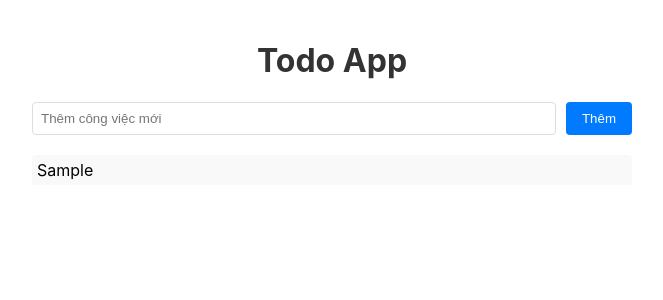
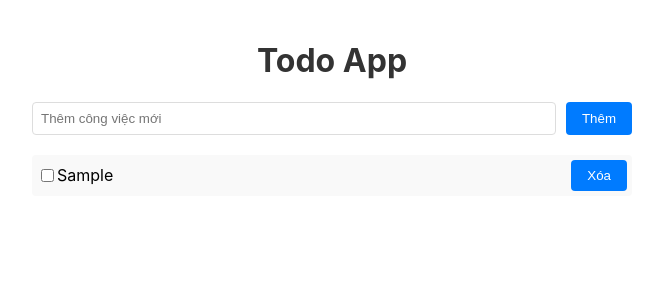
Before and after one commit to ngtrnhao/todo_list, a React (Create React App) app in the folder todo-app/: page / in a window 1280 px wide. Both pictures are taken after typing "Sample" into the empty fields and a click on the button "Thêm". Shown: the top 300 px of the page, without its empty margins (308-971 px from the left). Built offline with nearby package versions, Linux system fonts and the light colour scheme.

Commit message:
feat(TodoList) Implement check completed list Delete task

```diff
--- a/todo-app/src/App.jsx
+++ b/todo-app/src/App.jsx
@@ -1,25 +1,39 @@
-import './App.css';
-import ToDoForm from './components/TodoForm';
-import ToDoList from './components/ToDoList';
-import {useState} from 'react';
+import './App.css'
+import TodoForm from './components/TodoForm';
+import TodoList from './components/ToDoList';
+import { useState } from 'react';
+
 function App() {
-  const [todos, setTodos] = useState([]);
+  const [todos,setTodos] = useState ([]);
 
-  const handleAddToDo = (text) =>{
+  const handleAddTodo = (text) =>{
     const newTodo = {
       id:Date.now(),
       text:text,
       completed:false
     };
-    setTodos([...todos,newTodo]);
+    setTodos ([...todos,newTodo]);
+  };
+
+  const handleToggle =(id) =>{
+    setTodos(todos.maps(todo=>
+      todo.id === id ? {...todo,completed: !todo.completed} :todo
+    ));
+  };
+
+  const handleDelete = (id) =>{
+    setTodos(todos.filter(todo => todo.id !== id));
   }
   return (
     <div className="App">
-     <h1>Todo App</h1>
-      <ToDoForm onAdd = {handleAddToDo} />
-      <ToDoList todos = {todos} />
+      <h1>Todo App</h1>
+      <TodoForm onAdd = {handleAddTodo}/>
+      <TodoList
+      todos = {todos}
+      onToggle={handleToggle}
+      onDelete={handleDelete}
+      />
     </div>
   );
 }
-
 export default App;
--- a/todo-app/src/components/ToDoList.jsx
+++ b/todo-app/src/components/ToDoList.jsx
@@ -1,11 +1,21 @@
 import React from 'react';
 
-function TodoList({todos}) {
+function TodoList({todos, onToggle,onDelete}) {
     return (
         <div className = "todo-list">
             {todos.map(todo =>(
                 <div key ={todo.id} className="todo-item">
-                    <span>{todo.text}</span>
+                    <input
+                    type= "checkbox"
+                    checked={todo.completed}
+                    onChange={() => onToggle(todo.id)}
+                    />
+                    <span style={{
+                        textDecoration: todo.completed ? 'line-through' :'none'
+                    }}>
+                        {todo.text}
+                    </span>
+                    <button onClick={()=> onDelete(todo.id)}>Xóa</button>
                 </div>
             ))}
         </div>
```
Also changed, not shown: 1 other file (tests, documents, lock files or other folders).
